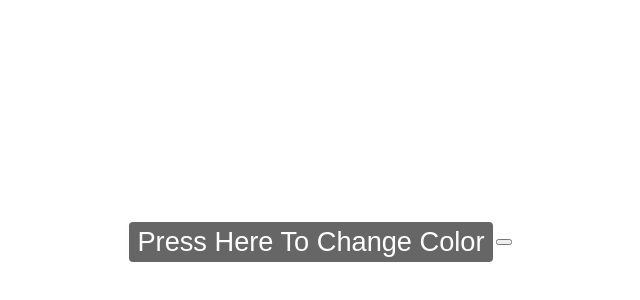
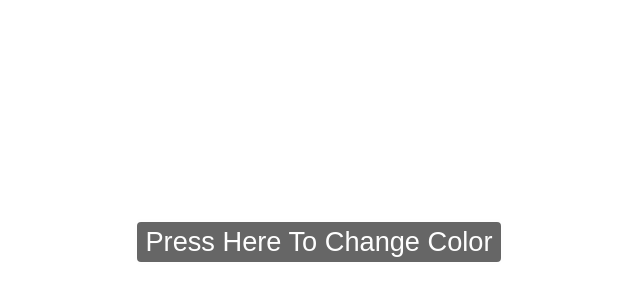
Before and after one commit to mingyih93/html-css-js-tutorials, a plain HTML site: page Quotes Project/index.html in a window 1280 px wide. Shown: the part 166-466 px from the top of the page, without its empty margins (321-961 px from the left). Drawn offline with Linux system fonts and the light colour scheme.

Commit message:
Update index.html

```diff
--- a/Quotes Project/index.html
+++ b/Quotes Project/index.html
@@ -11,7 +11,7 @@
       Press here to change color
     </button>
 
-    <button type="button" name="button"></button>
+
     <script src="script.js"></script>
   </body>
 </html>
```
